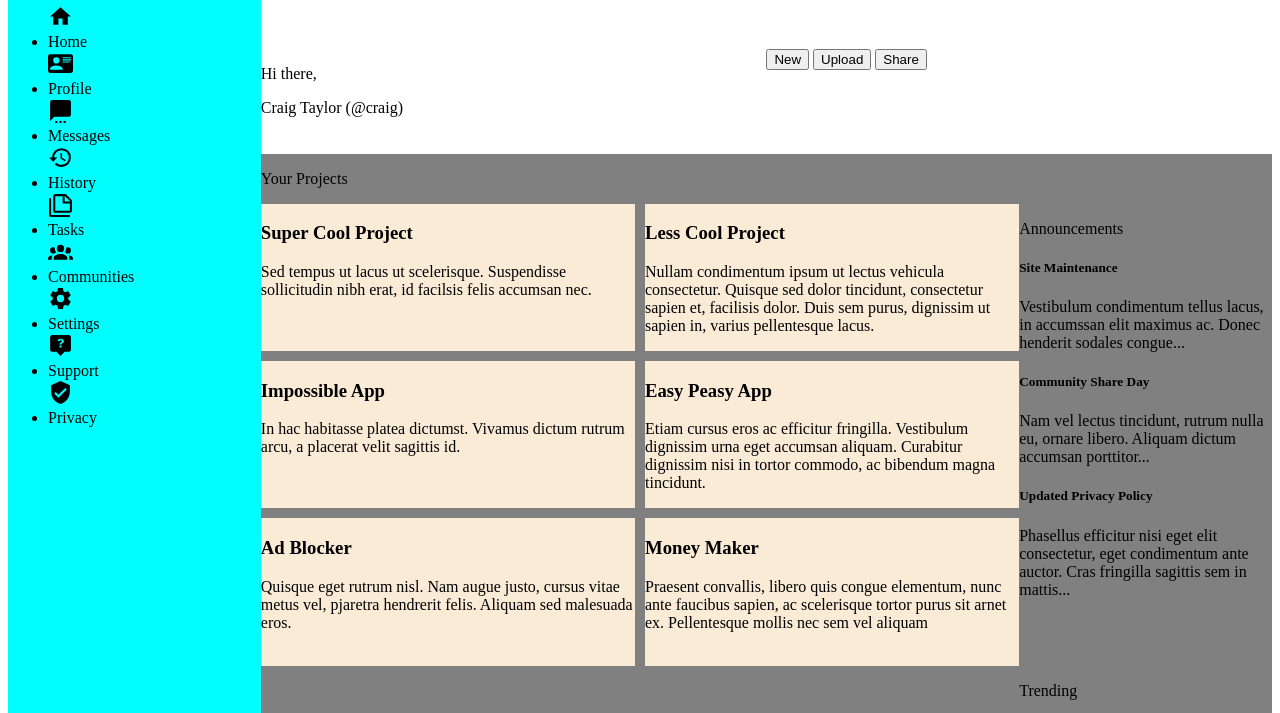
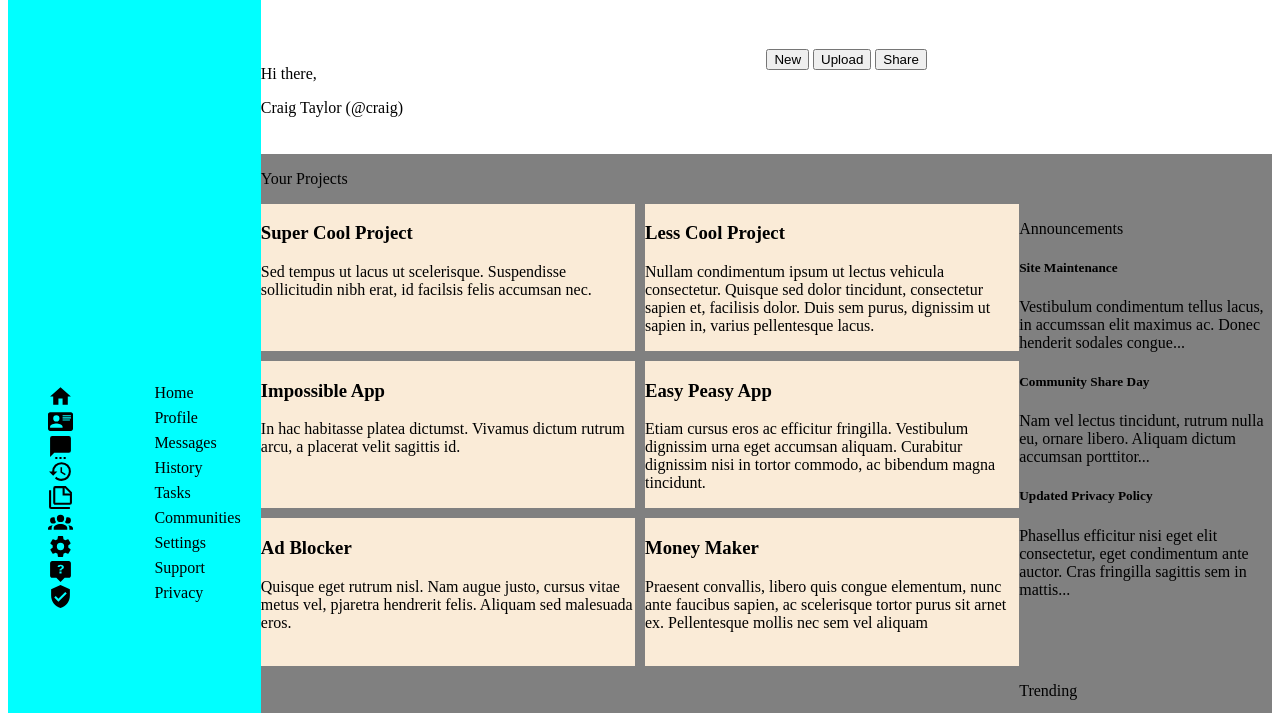
Before and after one commit to Cragt/Admin-Dashboard, a plain HTML site: page index.html in a window 1280 px wide. Shown: the part 63-776 px from the top of the page. Drawn offline with Linux system fonts and the light colour scheme.

Commit message:
Edit sidebar layout

```diff
--- a/style.css
+++ b/style.css
@@ -7,6 +7,13 @@ grid-template-rows: 1fr 4fr;
 .sidebar {
   background-color: aqua;
   grid-area: 1 / 1 / 3 / 2;
+  display: grid;
+}
+
+.sidebar > ul > div {
+  list-style-type: none;
+  display: grid;
+  grid-template-columns: 1fr 1fr;
 }
 
 .header {
@@ -46,12 +53,14 @@ grid-column: 1 / 2;
   gap: 10px;
 }
 
-.your-projects>div {
+.your-projects > div {
   background-color: antiquewhite;
 }
 
+.title {
+}
+
 .announcements {
-
 }
 
 .trending {
```
Lines whose indentation alone changed are shown as unchanged.
